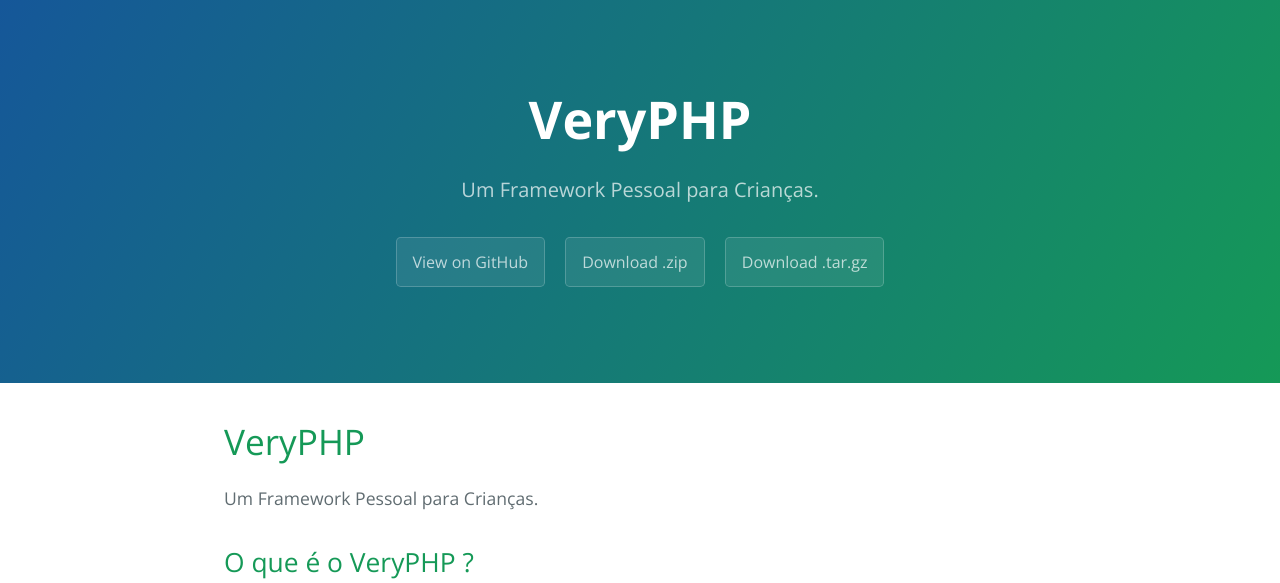
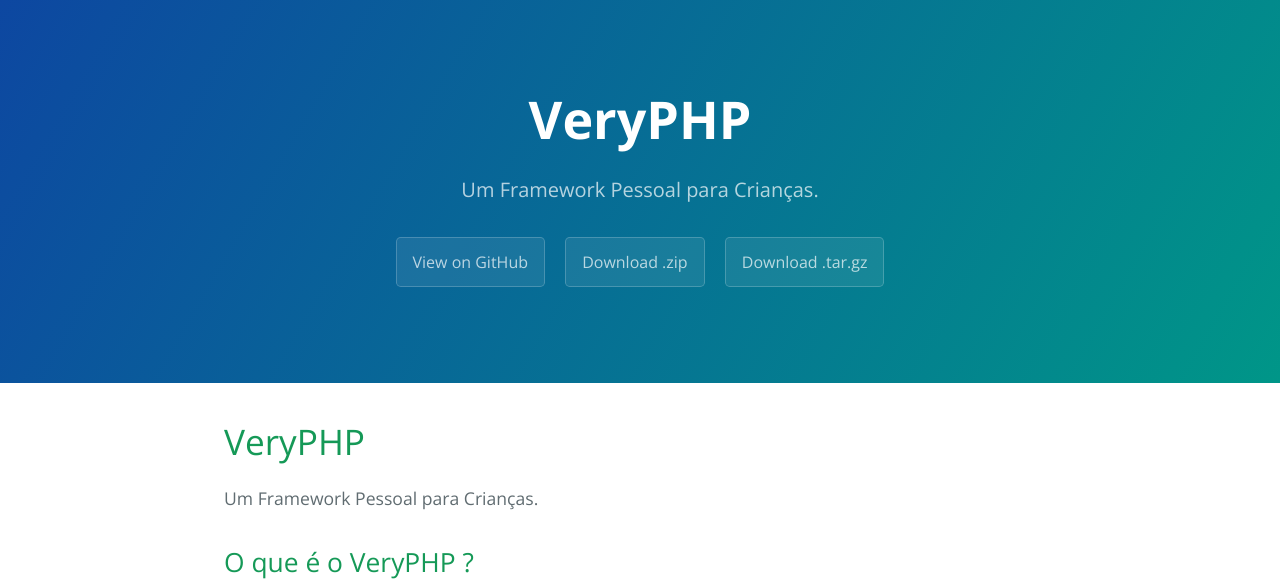
Before and after one commit to GabriellLima/VeryPHP, a PHP site: page / in a window 1280 px wide. Shown: the top 583 px of the page. Run offline with PHP 8.4, Linux system fonts and the light colour scheme.

Commit message:
Update stylesheet.css
Alteração do background do head.

```diff
--- a/stylesheets/stylesheet.css
+++ b/stylesheets/stylesheet.css
@@ -57,7 +57,7 @@ a {
   color: #fff;
   text-align: center;
   background-color: #159957;
-  background-image: linear-gradient(120deg, #155799, #159957); }
+  background-image: linear-gradient(120deg, #0D47A1, #009688); }
 
 @media screen and (min-width: 64em) {
   .page-header {
```
